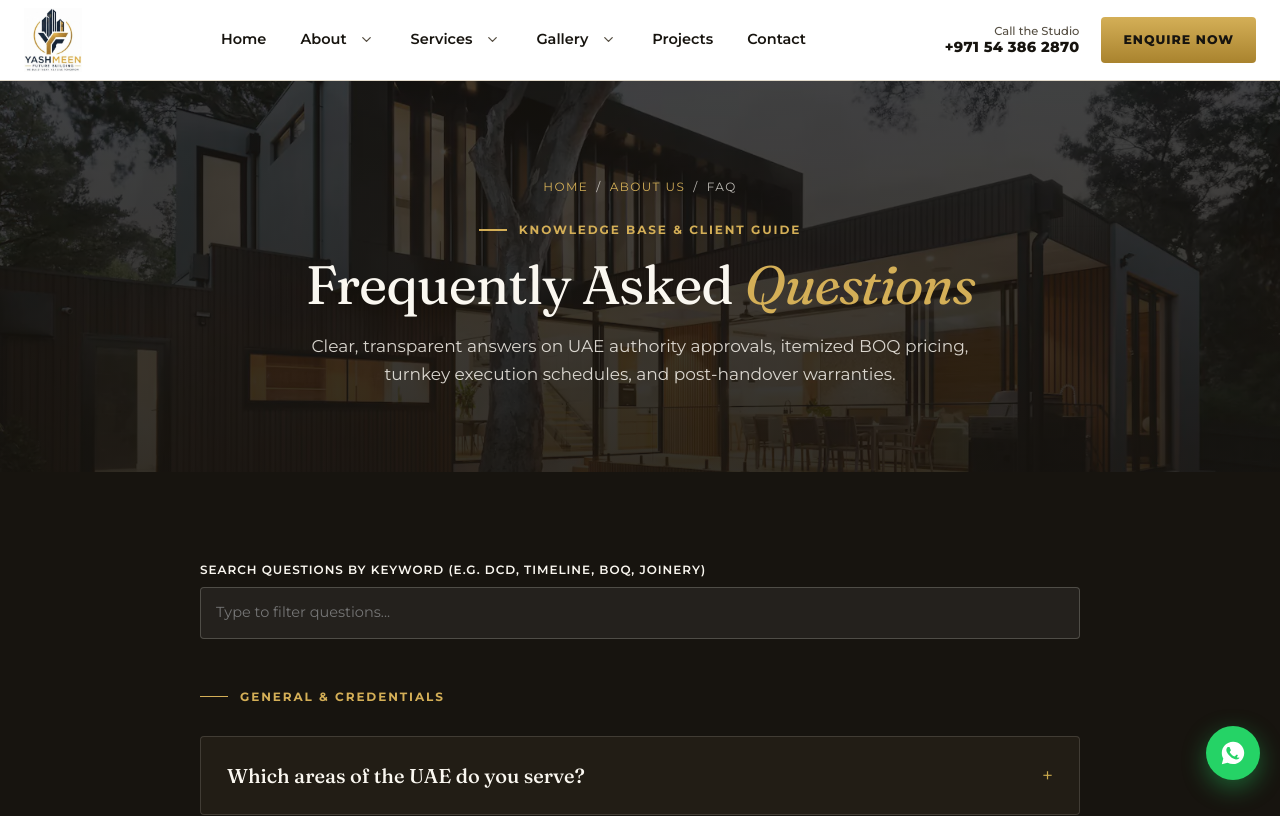
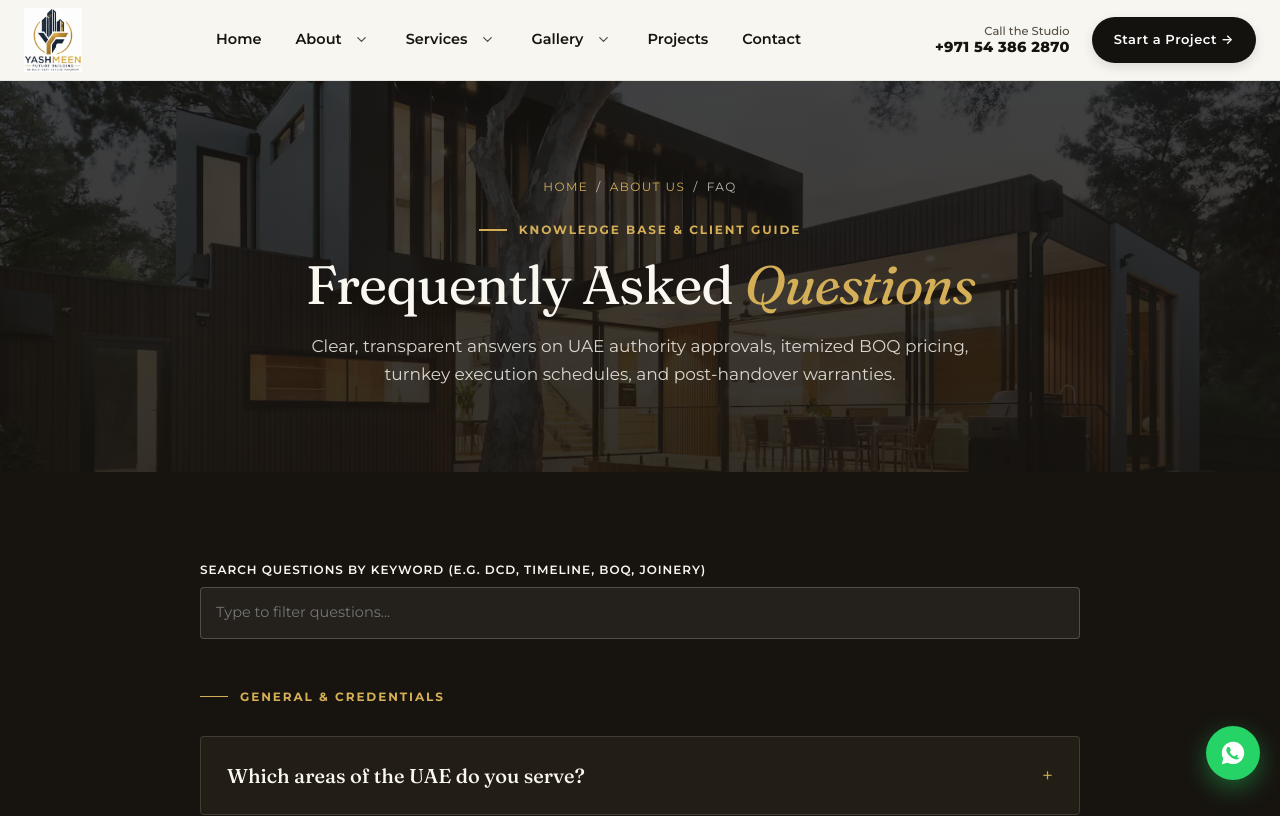
Before and after one commit to Saleheen-Akhtar/Dannn, a React (Vite) app: page /faq in a window 1280 px wide. Shown: the top 816 px of the page. Built offline with nearby package versions, Linux system fonts and the light colour scheme.

Commit message:
Refine header with AUREN pill button and seamless warm cream canvas

```diff
--- a/src/components/Layout.jsx
+++ b/src/components/Layout.jsx
@@ -121,7 +121,7 @@
               </a>
             </div>
             <Link to="/enquiry" className="header-enquire-btn">
-              Enquire Now
+              Start a Project &rarr;
             </Link>
           </div>
 
--- a/src/styles/global.css
+++ b/src/styles/global.css
@@ -3076,3 +3076,33 @@
     gap: 16px;
   }
 }
+
+
+/* ==========================================================================
+   AUREN-STYLE HEADER REFINEMENT
+   ========================================================================== */
+.site-header {
+  background: #f8f6f0 !important;
+  border-bottom: 1px solid rgba(20, 18, 15, 0.08) !important;
+}
+
+.header-enquire-btn {
+  background: #14120f !important;
+  color: #ffffff !important;
+  border-radius: 999px !important;
+  padding: 12px 22px !important;
+  font-size: 13px !important;
+  font-weight: 600 !important;
+  letter-spacing: 0.04em !important;
+  text-transform: none !important;
+  display: inline-flex !important;
+  align-items: center !important;
+  gap: 8px !important;
+  box-shadow: 0 4px 12px rgba(20, 18, 15, 0.12) !important;
+}
+
+.header-enquire-btn:hover {
+  background: #6e4823 !important;
+  transform: translateY(-2px) !important;
+  box-shadow: 0 6px 16px rgba(110, 72, 35, 0.28) !important;
+}
```
